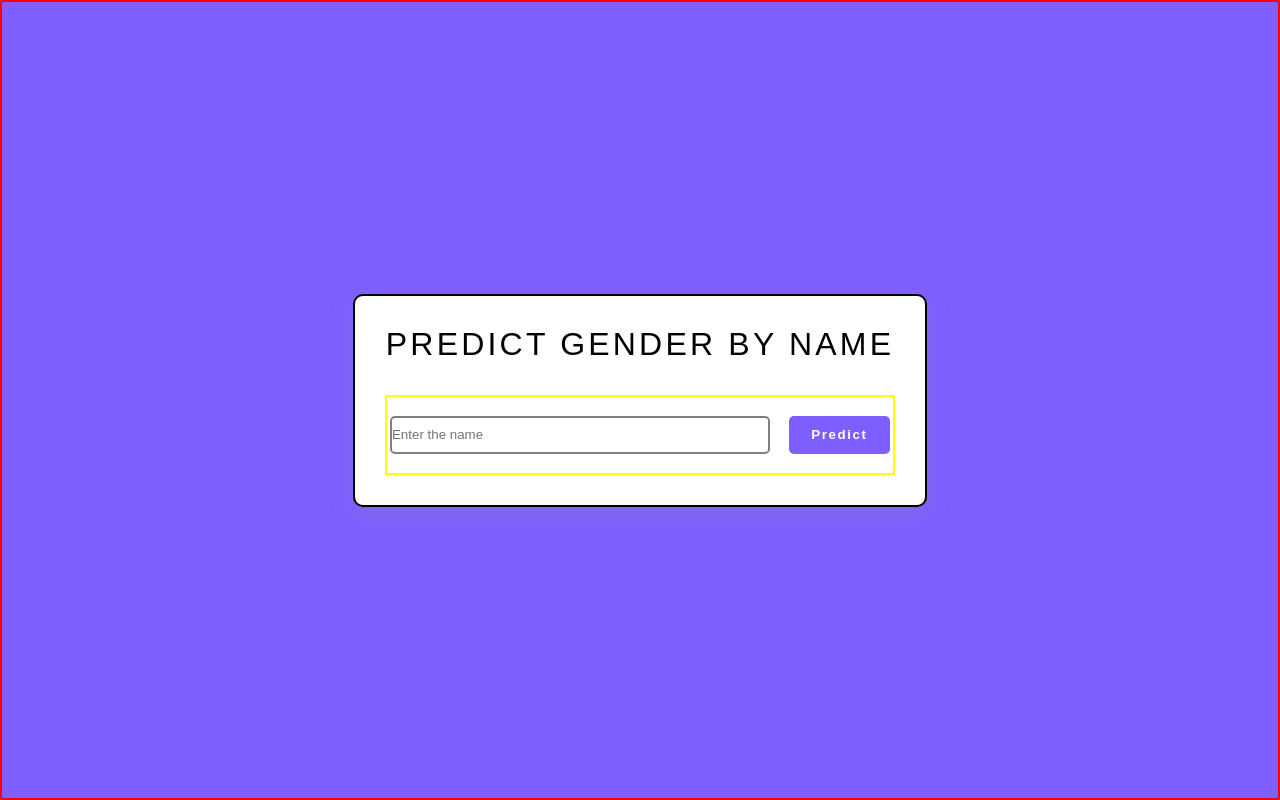
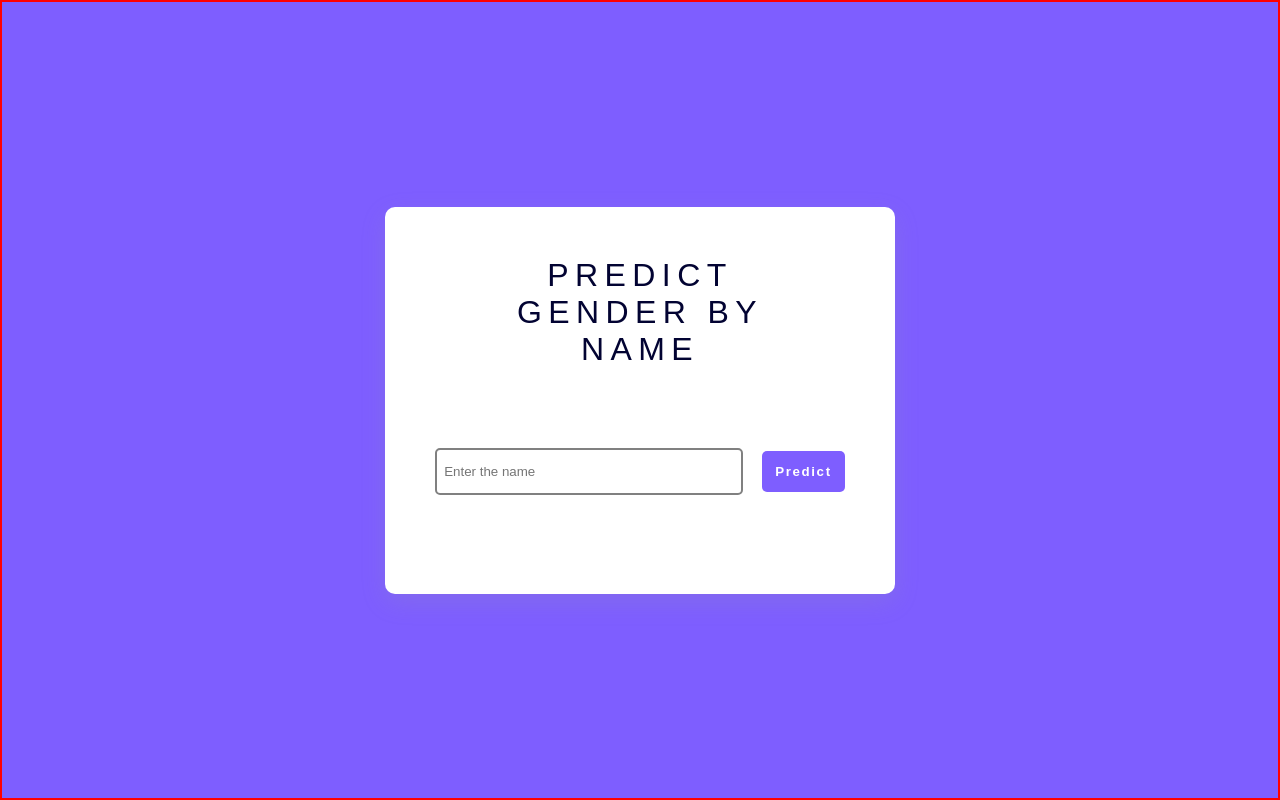
Before and after one commit to Deepakr07/gender-prediction, a plain HTML site: page index.html in a window 1280 px wide. Drawn offline with Linux system fonts and the light colour scheme.

Commit message:
completed ui

```diff
--- a/index.html
+++ b/index.html
@@ -17,6 +17,14 @@
             </div>
 
         </div>
+        <div id="results">
+            <div id="wrapper">
+
+            </div>
+            <div id="error">
+
+            </div>
+        </div>
     </div>
 </body>
 </html>
--- a/style.css
+++ b/style.css
@@ -16,20 +16,24 @@ body{
     justify-content: center;
 }
 .main-class{
-    border: 2px solid black;
     background-color: white;
-    width: 90%;
+    width: 40%;
     max-width: 45%;
     margin: 0 auto;
-    padding: 30px;
+    padding: 50px;
     box-shadow: rgba(149, 157, 165, 0.2) 0px 8px 24px;
 
 }
 .main-class h1{
+    margin-top: 2.5rem;
     font-weight:200;
-    letter-spacing: .2rem;
+    letter-spacing: .2em;
     text-transform: uppercase;
     text-align: center;
+    color: #020332;
+    width: 80%;
+    position: relative;
+    margin: auto;
 }
 .main-class{
     border-radius: 10px;
@@ -38,14 +42,13 @@ body{
     gap: 2rem;
 }
 .form-part{
-    border: 2px solid yellow;
     width: 100%;
     height:5rem;
-    margin: 0 auto;
     display: flex;
     gap: 1.2rem;
     justify-content: center;
     align-items: center;
+    margin: 2em 0;
 }
 #user-id{
     width: 75%;
@@ -53,10 +56,11 @@ body{
     border-radius: 5px;
     border: 2px solid grey;
     background-:white;
+    padding: 1.6em .5em;
 }
 #prediction-btn{
+    padding: 1em 0;
     width: 20%;
-    height: 50%;
     border-radius: 5px;
     color: white;
     border: none;
@@ -64,3 +68,6 @@ body{
     font-weight: bold;
     letter-spacing: .1rem;
 }
+#prediction-btn :hover{
+    cursor: pointer;
+}
```
